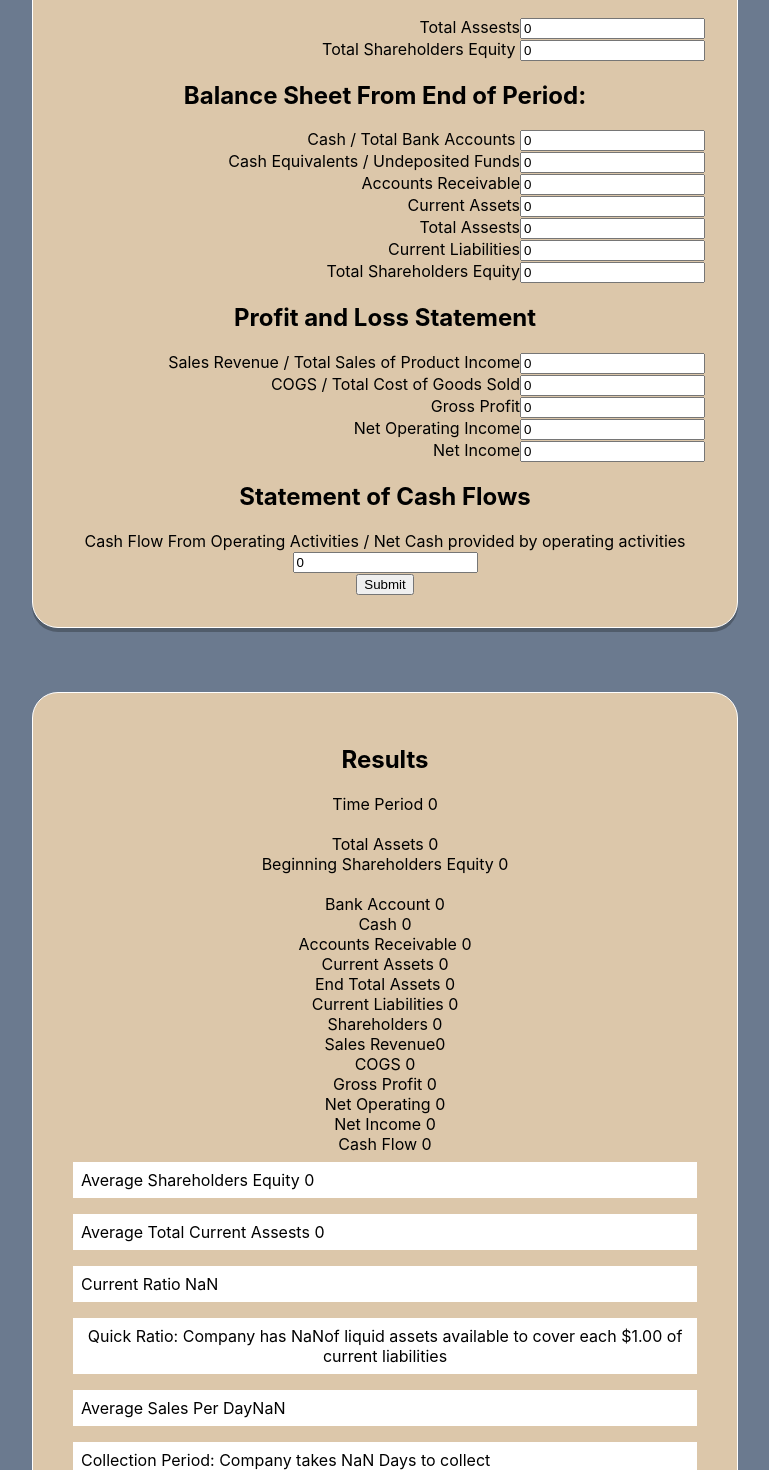
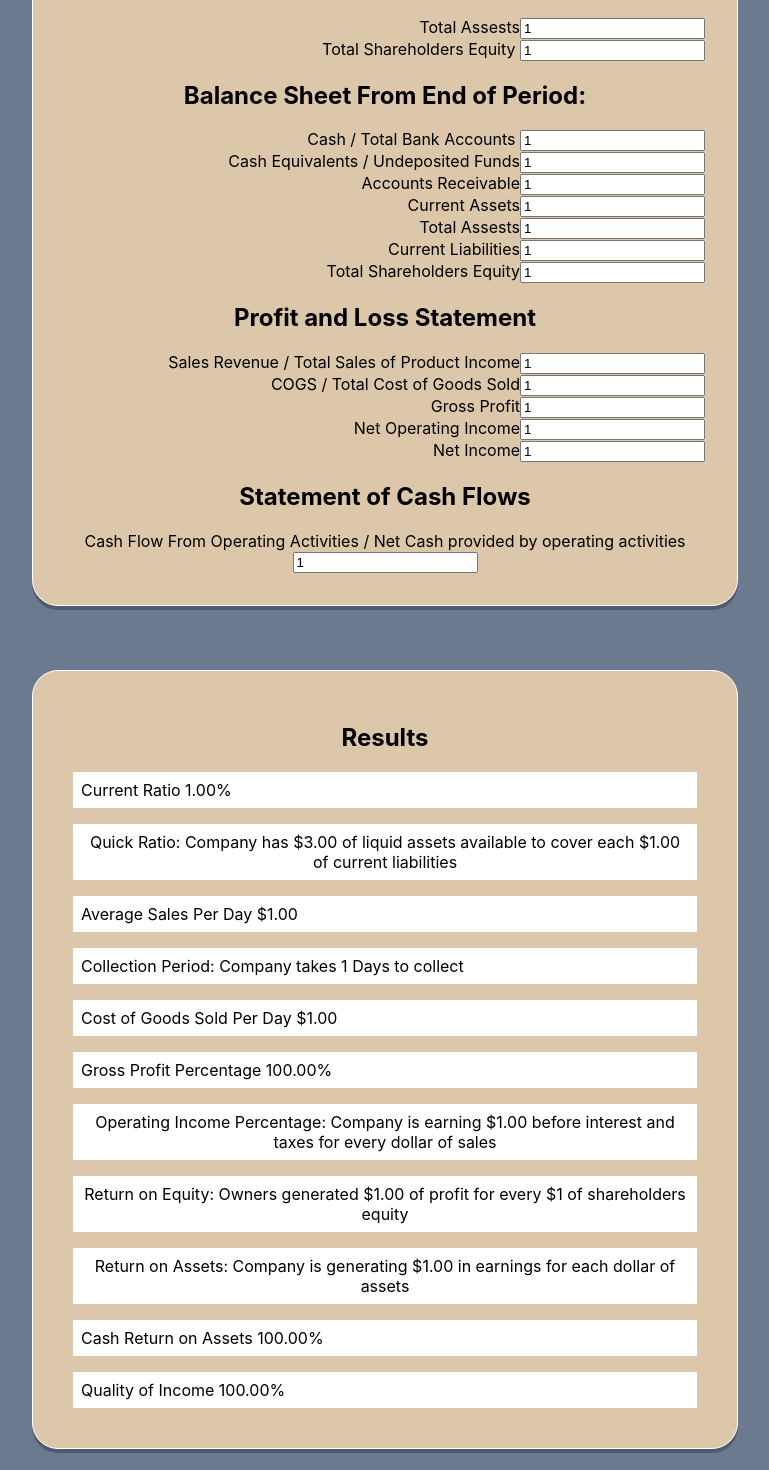
Before and after one commit to saykaren/FinancialAnalysis, a React (Create React App) app: page / in a window 1280 px wide. Shown: the part 400-1870 px from the top of the page, without its empty margins (255-1024 px from the left). Built offline with nearby package versions, Linux system fonts and the light colour scheme.

Commit message:
updated calculations to limit to 2 decimal points

```diff
--- a/src/Components/App/App.js
+++ b/src/Components/App/App.js
@@ -19,27 +19,53 @@ const FormDiv = ({title, value, changeParameter})=>{
 }
 
 
+
+
 function App() {
 
-  const [timePeriod, setTimePeriod] = useState(0);
-  const [totalAssets, setTotalAssets] = useState(0);
-  const [begShareholderEquity, setBegShareholderEquity] = useState(0);
-  const [bankAccount, setBankAccount] = useState(0);
-  const [cashFunds, setCashFunds] = useState(0);
-  const [accountRec, setAccountRec] = useState(0);
-  const [currentAssets, setCurrentAssets] = useState(0);
-  const [endTotalAssets, setEndTotalAssets] = useState(0);
-  const [currentLiabilities, setCurrentLiabilities] = useState(0);
-  const [shareholderEquity, setShareholderEquity] = useState(0);
-  const [salesRev, setSalesRev] = useState(0);
-  const [cogs, setCogs] = useState(0);
-  const [grossProf, setGrossProf] = useState(0);
-  const [netOper, setNetOper] = useState(0);
-  const [netIncome, setNetIncome] = useState(0);
-  const [cashFlow, setCashFlow] = useState(0);
+  const [timePeriod, setTimePeriod] = useState(1);
+  const [totalAssets, setTotalAssets] = useState(1);
+  const [begShareholderEquity, setBegShareholderEquity] = useState(1);
+  const [bankAccount, setBankAccount] = useState(1);
+  const [cashFunds, setCashFunds] = useState(1);
+  const [accountRec, setAccountRec] = useState(1);
+  const [currentAssets, setCurrentAssets] = useState(1);
+  const [endTotalAssets, setEndTotalAssets] = useState(1);
+  const [currentLiabilities, setCurrentLiabilities] = useState(1);
+  const [shareholderEquity, setShareholderEquity] = useState(1);
+  const [salesRev, setSalesRev] = useState(1);
+  const [cogs, setCogs] = useState(1);
+  const [grossProf, setGrossProf] = useState(1);
+  const [netOper, setNetOper] = useState(1);
+  const [netIncome, setNetIncome] = useState(1);
+  const [cashFlow, setCashFlow] = useState(1);
 
-
-
+  // const averageShareholdersEquity = ((Number(begShareholderEquity)+Number(shareholderEquity))/2);
+  // const averageShareholdersEquityAnswer = averageShareholdersEquity.toFixed(2);
+  // const averageTotalCurrentAssets = ((Number(totalAssets)+Number(endTotalAssets))/2);
+  // const averageTotalCurrentAssetsAnswer = averageTotalCurrentAssets.toFixed(2);
+  const currentRatioCalculation = (Number(currentAssets)/Number(currentLiabilities));
+  const currentRatioCalculationAnswer = currentRatioCalculation.toFixed(2);
+  const quickRatioCalculation = (Number(cashFunds)+Number(cashFunds)+Number(accountRec))/(Number(currentLiabilities));
+  const quickRatioAnswer = quickRatioCalculation.toFixed(2);
+  const averageSalesPerDay = (Number(salesRev)/Number(timePeriod));
+  const averageSalesPerDayAnswer = averageSalesPerDay.toFixed(2);
+  const collectionPeriod = (Number(accountRec)/(Number(salesRev)/Number(timePeriod)));
+  const collectionPeriodAnswer= collectionPeriod.toFixed(0);
+  const COGSCalculation = (Number(cogs)/Number(timePeriod));
+  const COGSCalculationAnswer = COGSCalculation.toFixed(2);
+  const grossProfitCalculation = (Number(grossProf)/Number(salesRev)*100);
+  const grossProfitCalculationAnswer = grossProfitCalculation.toFixed(2);
+  const operatingIncomeCalculation = (netOper/salesRev);
+  const operatingIncomeCalculationAnswer = operatingIncomeCalculation.toFixed(2);
+  const returnOnEquity = (Number(netIncome)/((Number(begShareholderEquity)+Number(shareholderEquity))/2));
+  const returnOnEquityAnswer = returnOnEquity.toFixed(2);
+  const returnOnAssets = (Number(netIncome)/((Number(totalAssets)+Number(endTotalAssets))/2));
+  const returnOnAssetsAnswer = returnOnAssets.toFixed(2);
+  const cashReturnOnAssets = ((Number(cashFlow)/((Number(totalAssets)+Number(endTotalAssets))/2))*100);
+  const cashReturnOnAssetsAnswer = cashReturnOnAssets.toFixed(2);
+  const qualityOfIncome = ((Number(cashFlow)/Number(netIncome))*100);
+  const qualityOfIncomeAnswer = qualityOfIncome.toFixed(2);
 
 
   return (
@@ -192,80 +218,54 @@ function App() {
               />
             </label>
           </form>
-          <input type="submit" />
+
         </section>
         <section className="column" id="OutputColumn">
           <h2>Results</h2>
-         Time Period {timePeriod} <br></br><br></br>
-          Total Assets {totalAssets}<br></br>
-          Beginning Shareholders Equity {begShareholderEquity} <br></br>
-
-          <br></br>
-          Bank Account {bankAccount}<br></br>
-          Cash {cashFunds}<br></br>
-          Accounts Receivable {accountRec}<br></br>
-          Current Assets {currentAssets}<br></br>
-          End Total Assets {endTotalAssets}<br></br>
-          Current Liabilities {currentLiabilities}<br></br>
-          Shareholders {shareholderEquity}<br></br>
-          Sales Revenue{salesRev}<br></br>
-          COGS {cogs}<br></br>
-          Gross Profit {grossProf}<br></br>
-          Net Operating {netOper}<br></br>
-          Net Income {netIncome}<br></br>
-          Cash Flow {cashFlow}
 
 
             <details>
-              <summary>Average Shareholders Equity {(begShareholderEquity+shareholderEquity)/2}	</summary>
-              <p className="calculationDetails">Average Shareholders Equity  </p>
-            </details>
-            <details>
-              <summary>Average Total Current Assests	 {(totalAssets+endTotalAssets)/2}	</summary>
-              <p className="calculationDetails">Average Total Current Assests </p>
-            </details>
-            <details>
-              <summary>Current Ratio {(currentAssets/currentLiabilities)}	 	</summary>
+              <summary>Current Ratio {currentRatioCalculationAnswer}% </summary>
               <p className="calculationDetails">Ratio under 1 indicates that a company's liabilities are greater than its assets and suggests that the company in question would be unable to pay off it's obligations if they came due at that point. Ration below 1 shows that the company is not in good financial health. On the other hand, a high ratio (over 3) does not necessarily indicate that a company is in a state of financial well-being either. Depending on how the company’s assets are allocated, a high current ratio may suggest that that company is not using its current assets efficiently, is not securing financing well or is not managing its working capital well. To better assess whether or not these issues are present, a liquidity ratio more specific than the current ratio is needed.     Unlike many other liquidity ratios, it incorporates all of a company’s current assets, even those that cannot be easily liquidated. As such, a high current ratio cannot be used to effectively determine if a company is inefficiently deploying its assets, whereas certain other liquidity ratios can. </p>
             </details>
             <details>
-              <summary>Quick Ratio: Company has {(cashFunds+cashFunds+accountRec)/currentLiabilities}of liquid assets available to cover each $1.00 of current liabilities	 	</summary>
+              <summary>Quick Ratio: Company has ${quickRatioAnswer} of liquid assets available to cover each $1.00 of current liabilities	 	</summary>
               <p className="calculationDetails">The quick ratio is an indicator of a company's short-term liquidity. The quick ratio measures a company's ability to meet its short-term obligations with its most liquid assets. Thus a quick ratio of 1.5 means that a company has $1.50 of liquid assets available to cover each $1 of current liabilities. The higher the quick ratio, the better the company's liquidity position.                                                  Per accounting book values for quick ratio are often less than 1.0 and rule of thumb used by some analysts is that a quick ratio should not be less than .30 </p>
             </details>
             <details>
-              <summary>Average Sales Per Day{(salesRev/timePeriod)}	 	</summary>
+              <summary>Average Sales Per Day ${averageSalesPerDayAnswer} </summary>
               <p className="calculationDetails">Average Sales Per Day </p>
             </details>
             <details>
-              <summary>Collection Period: Company takes {(accountRec/(salesRev/timePeriod))} Days to collect 	</summary>
+              <summary>Collection Period: Company takes {collectionPeriodAnswer} Days to collect 	</summary>
               <p className="calculationDetails">Average collection period is the approximate amount of time that it takes for business to receive payments owed in terms of accounts receivable.  </p>
             </details>
             <details>
-              <summary>Cost of Goods Sold Per Day{(cogs/timePeriod)}	 	</summary>
+              <summary>Cost of Goods Sold Per Day ${COGSCalculationAnswer} </summary>
               <p className="calculationDetails">Cost of Goods Sold Per Day </p>
             </details>
             <details>
-              <summary>Gross Profit Percentage{(grossProf/salesRev)}	 	</summary>
+              <summary>Gross Profit Percentage {grossProfitCalculationAnswer}% 	</summary>
               <p className="calculationDetails">Financial metric used to access a company's financial health and business model by revealing the proportion of money left over from revenues after accounting for the COGS. In general a company's gross profit margin should be stable unless there have been changes to the company's business model.  </p>
             </details>
             <details>
-              <summary>Operating Income Percentage: Company is earning {(netOper/salesRev)}	before interest and taxes for every dollar of sales 	</summary>
+              <summary>Operating Income Percentage: Company is earning ${operatingIncomeCalculationAnswer} 	before interest and taxes for every dollar of sales 	</summary>
               <p className="calculationDetails">Operating income is a measurement of what proportion of a company's revenue is left over after paying for variable costs of production such as wages, raw materials, etc. Gives analysts an idea of how much a company makes (before interest and taxes) on each dollar of sales. Generally speaking the higher a company's operating margin is, the better off the company is. If a company's margin is increasing, it is earning more per dollar of sales.  </p>
             </details>
             <details>
-              <summary>Return on Equity: Owners generated {(netIncome/((begShareholderEquity+shareholderEquity)/2))} of profit for every $1 of shareholders equity	 	</summary>
+              <summary>Return on Equity: Owners generated ${returnOnEquityAnswer} of profit for every $1 of shareholders equity	 	</summary>
               <p className="calculationDetails">Return on equity (ROE) is a measure of profitability that calculates how many dollars of profit a company generates with each dollar of shareholders' equity. </p>
             </details>
             <details>
-              <summary>Return on Assets: Company is generating {(netIncome/((totalAssets+endTotalAssets)/2))}	in earnings for each dollar of assets 	</summary>
+              <summary>Return on Assets: Company is generating ${returnOnAssetsAnswer} in earnings for each dollar of assets 	</summary>
               <p className="calculationDetails">The answer tells financial analysts how well a company is managing assets. In other words, ROA tells analysts how much each dollar of assets is generating in earnings. A high ratio means the company earns more net income from $1 of assets than the average company, which is a sign of efficiency. A low ratio means a company makes less net income per $1 of assets, which is a sign of inefficiency.  </p>
             </details>
             <details>
-              <summary>Cash Return on Assets{(cashFlow/((totalAssets+endTotalAssets)/2))}	 	</summary>
+              <summary>Cash Return on Assets {cashReturnOnAssetsAnswer}% </summary>
               <p className="calculationDetails">It is an efficiency ratio that rates actual cash flows to company assets without being affected by income recognition or income measurements. The ratio can be used internally by the company's analysts or by potential and current investors. </p>
             </details>
             <details>
-              <summary>Quality of Income{cashFlow/netIncome}	 	</summary>
+              <summary>Quality of Income {qualityOfIncomeAnswer}% 	</summary>
               <p className="calculationDetails">This ratio indicates the proportion of income that has been realized in cash. High levels of this ratio are desirable.  </p>
             </details>
 
```
